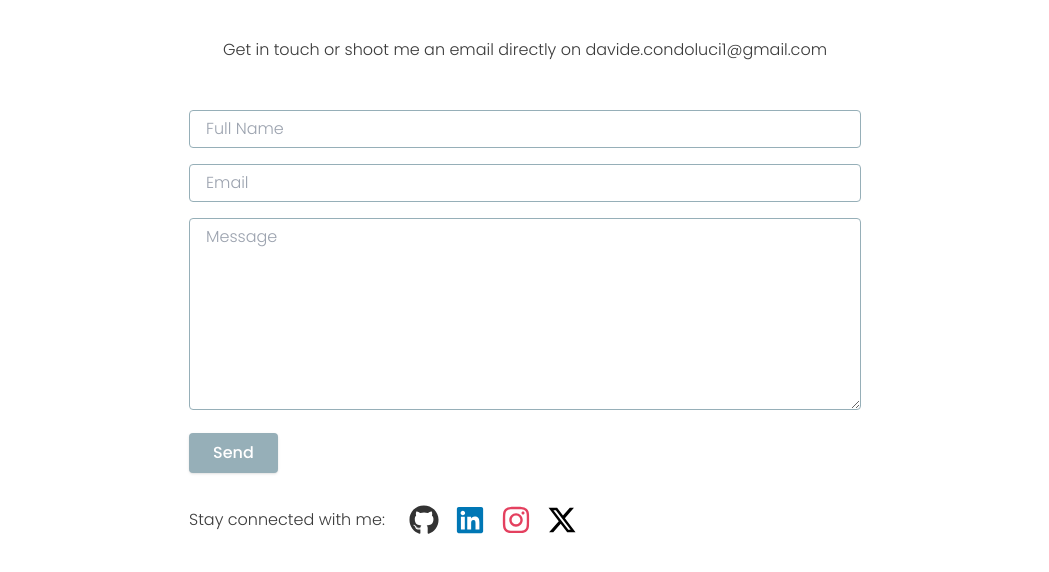
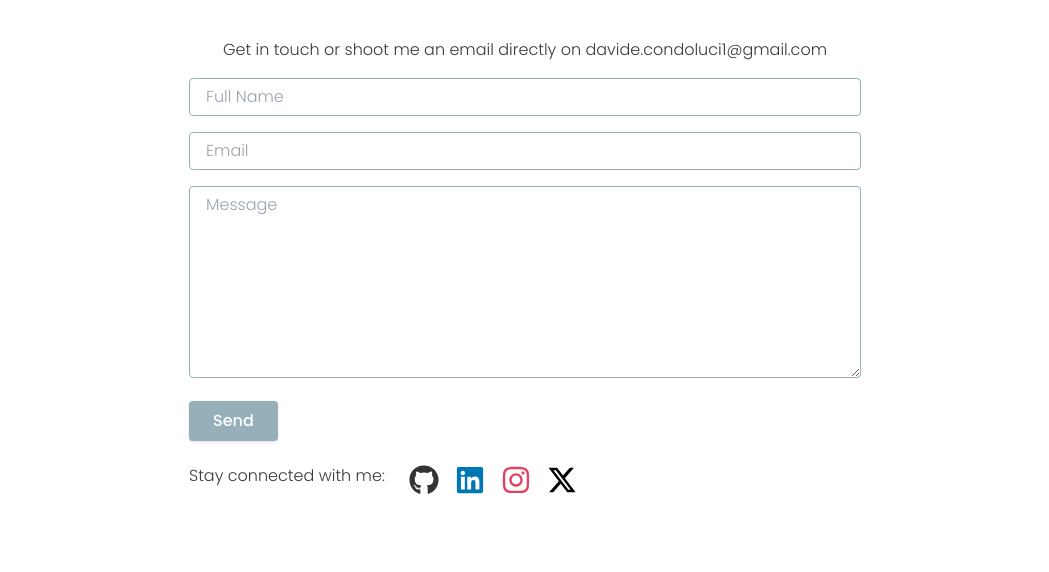
Before and after one commit to davidecondoluci/davidecondoluci.com, a React (Vite) app: page /contact in a window 1280 px wide. Shown: the part 198-770 px from the top of the page, without its empty margins (115-1164 px from the left). Built offline with nearby package versions, Linux system fonts and the light colour scheme.

Commit message:
fix contact page

```diff
--- a/src/pages/Contact.jsx
+++ b/src/pages/Contact.jsx
@@ -30,14 +30,15 @@ const Contact = () => {
           Get in touch or shoot me an email directly on
           davide.condoluci1@gmail.com
         </motion.p>
+      </div>
       <motion.div
         initial={{ opacity: 0, y: -20 }}
         animate={{ opacity: 1, y: 0 }}
         transition={{ duration: 0.5, ease: "easeInOut", delay: 0.4 }}
-          className="flex flex-col items-start w-full max-w-2xl"
+        className="flex flex-col justify-center items-start w-full max-w-2xl"
       >
         <form
-            className="w-full space-y-4"
+          className="w-full space-y-4 pb-4"
           action="https://api.staticforms.xyz/submit"
           method="post"
         >
@@ -80,7 +81,7 @@ const Contact = () => {
         initial={{ opacity: 0, y: 20 }}
         animate={{ opacity: 1, y: 0 }}
         transition={{ duration: 0.5, ease: "easeInOut", delay: 0.6 }}
-          className="flex flex-col md:flex-row lg:flex-row w-full md:items-center lg:items-center space-y-4 md:space-y-0 lg:space-y-0 space-x-2"
+        className="flex flex-col md:flex-row lg:flex-row w-full max-w-2xl justify-start md:items-center lg:items-center space-y-2 md:space-x-2 lg:space-x-2"
       >
         <h2 className="font-sans font-light text-left lg:items-center md:mr-4 lg:mr-4">
           Stay connected with me:
@@ -120,7 +121,6 @@ const Contact = () => {
           </motion.a>
         </div>
       </motion.div>
-      </div>
     </motion.div>
   );
 };
```
Lines whose indentation alone changed are shown as unchanged.
